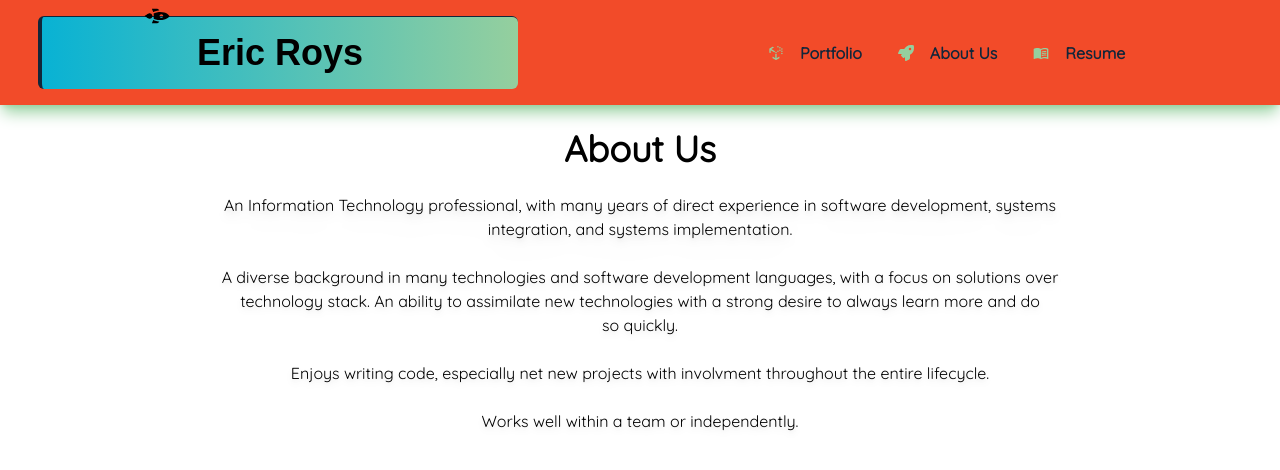
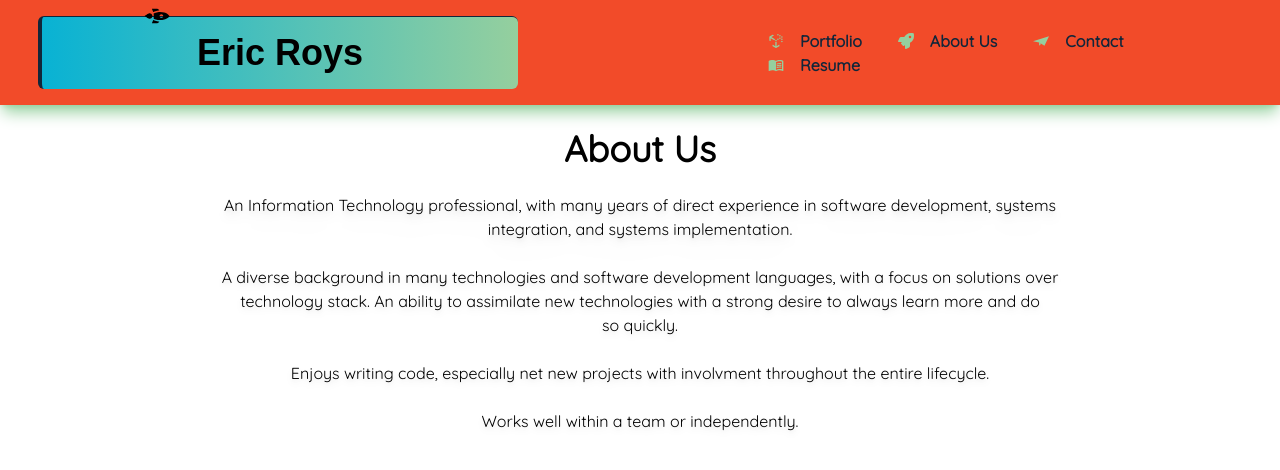
Before and after one commit to ericroys-school/react-ts-portfolio, a React (Vite) app: page / in a window 1280 px wide. Shown: the top 470 px of the page. Built offline with nearby package versions, Linux system fonts and the light colour scheme.

Commit message:
feature: add contact nav link

```diff
--- a/src/data/navMetaData.ts
+++ b/src/data/navMetaData.ts
@@ -2,9 +2,11 @@ import { StyledNavLink } from '../components/navbar';
 import { FaUncharted } from 'react-icons/fa';
 import { FaRocket } from 'react-icons/fa';
 import { MdMenuBook } from 'react-icons/md';
+import { SiMinutemailer } from 'react-icons/si';
 
 export const links: StyledNavLink[] = [
   { name: 'Portfolio', href: '/portfolio', icon: FaUncharted },
   { name: 'About Us', href: '/', icon: FaRocket },
+  { name: 'Contact', href: '/contact', icon: SiMinutemailer },
   { name: 'Resume', href: '/resume', icon: MdMenuBook },
 ];
```
